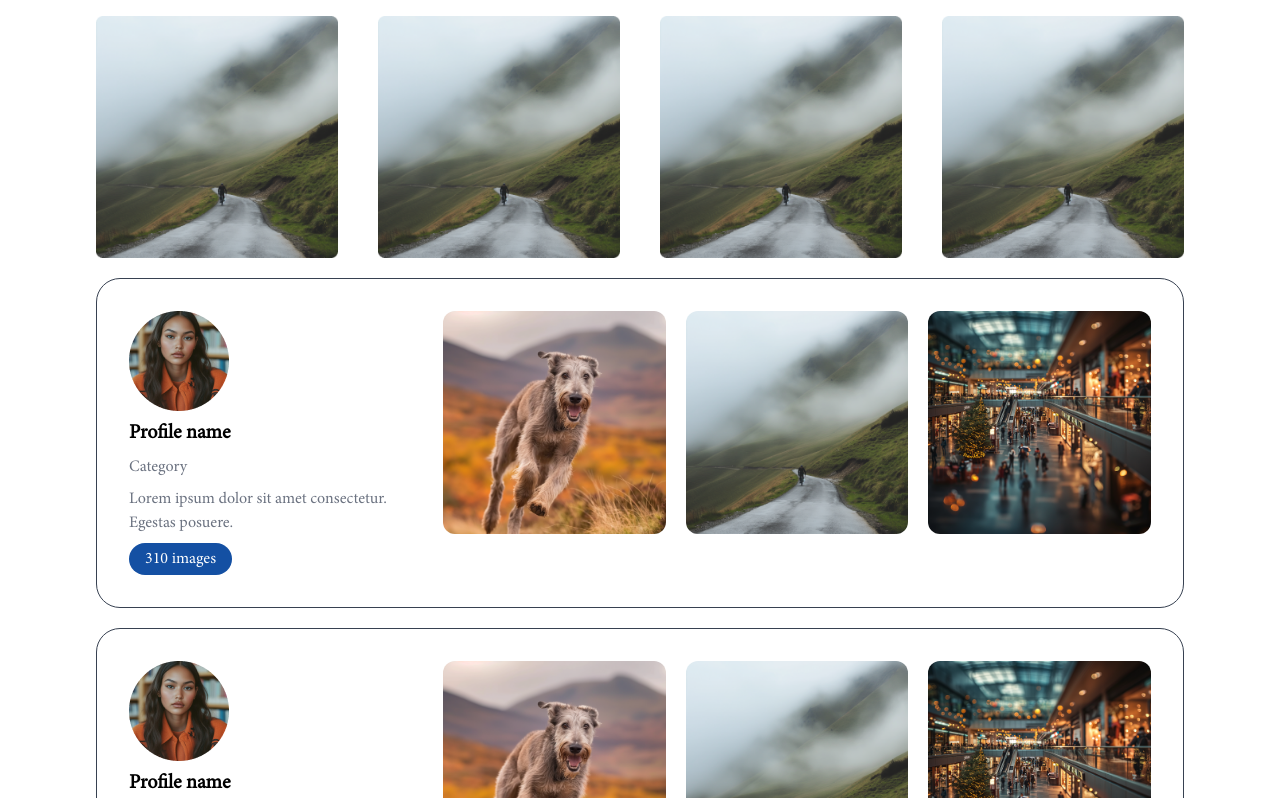
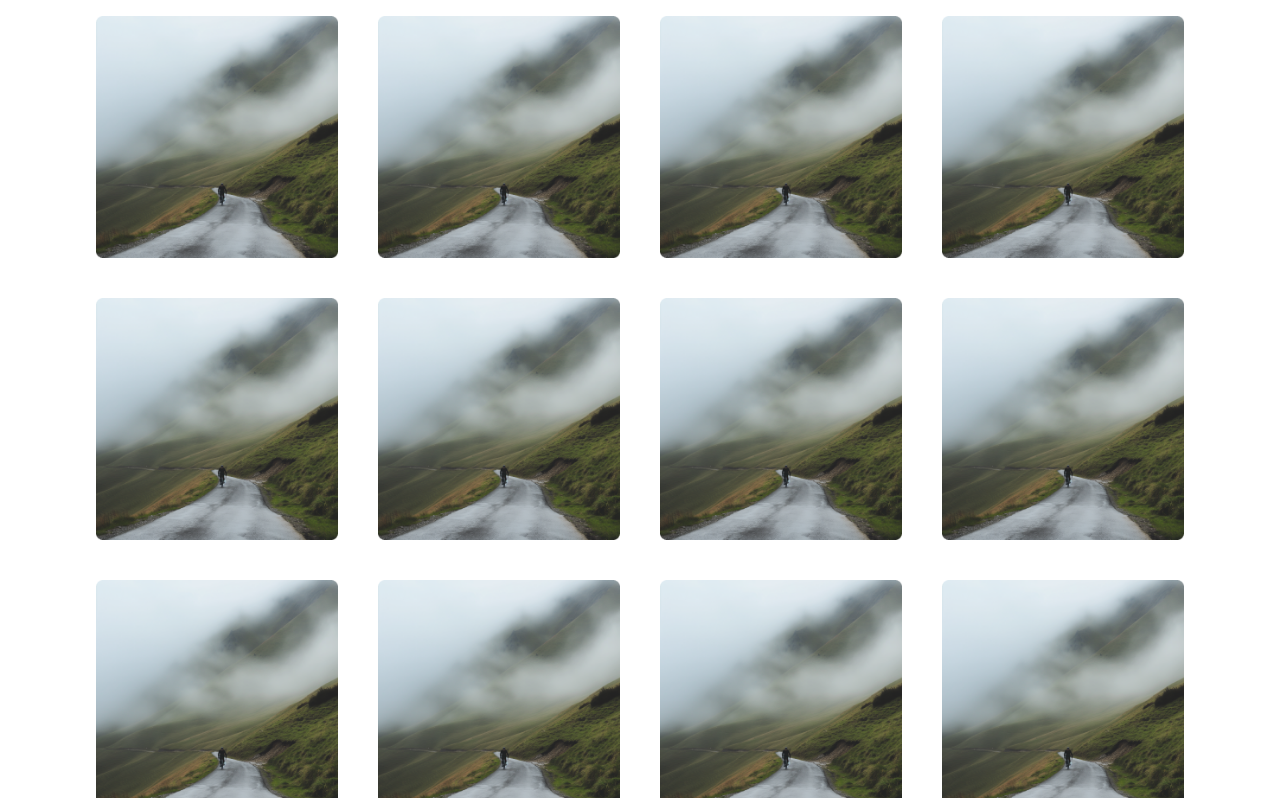
Before and after one commit to zahra-hsb/raamona-parallax, a Next.js app: page /explore in a window 1280 px wide. Shown: the part 2820-3618 px from the top of the page. Built offline with nearby package versions, Linux system fonts and the light colour scheme.

Commit message:
some problem fixed

```diff
--- a/src/components/exploreComponents/Explore/index.jsx
+++ b/src/components/exploreComponents/Explore/index.jsx
@@ -35,6 +35,26 @@ const Explore = () => {
         { avatar: avatar, username: 'username', pic: pic2 },
         { avatar: avatar, username: 'username', pic: pic2 },
         { avatar: avatar, username: 'username', pic: pic2 },
+        { avatar: avatar, username: 'username', pic: pic2 },
+        { avatar: avatar, username: 'username', pic: pic2 },
+        { avatar: avatar, username: 'username', pic: pic2 },
+        { avatar: avatar, username: 'username', pic: pic2 },
+        { avatar: avatar, username: 'username', pic: pic2 },
+        { avatar: avatar, username: 'username', pic: pic2 },
+        { avatar: avatar, username: 'username', pic: pic2 },
+        { avatar: avatar, username: 'username', pic: pic2 },
+        { avatar: avatar, username: 'username', pic: pic2 },
+        { avatar: avatar, username: 'username', pic: pic2 },
+        { avatar: avatar, username: 'username', pic: pic2 },
+        { avatar: avatar, username: 'username', pic: pic2 },
+        { avatar: avatar, username: 'username', pic: pic2 },
+        { avatar: avatar, username: 'username', pic: pic2 },
+        { avatar: avatar, username: 'username', pic: pic2 },
+        { avatar: avatar, username: 'username', pic: pic2 },
+        { avatar: avatar, username: 'username', pic: pic2 },
+        { avatar: avatar, username: 'username', pic: pic2 },
+        { avatar: avatar, username: 'username', pic: pic2 },
+        { avatar: avatar, username: 'username', pic: pic2 },
     ]
 
     return (
@@ -56,7 +76,7 @@ const Explore = () => {
                         }
                     </div>
                     <div className="grid grid-cols-4 gap-10">
-                        {picturesArray.length !== 0 ? picturesArray.map(item => (
+                        {picturesArray.length !== 0 ? picturesArray?.slice(0, 32).map(item => (
                             <>
                                 <PictureContainer item={item} />
                             </>
@@ -75,6 +95,16 @@ const Explore = () => {
                             <div className="p-10">There is no any data...</div>
                         }
                     </div>
+                    <div className="grid grid-cols-4 gap-10">
+                        {picturesArray.length !== 0 ? picturesArray?.slice(0, 32).map(item => (
+                            <>
+                                <PictureContainer item={item} />
+                            </>
+                        ))
+                            :
+                            <div>There is no any picture...</div>
+                        }
+                    </div>
                 </div>
             </section>
         </>
--- a/src/components/exploreComponents/PictureContainer/index.jsx
+++ b/src/components/exploreComponents/PictureContainer/index.jsx
@@ -12,7 +12,7 @@ const PictureContainer = ({ item }) => {
 
     function handleLike() {
         setLike(!isLike)
-        setCount(count + 1)
+        setCount(!isLike ? count + 1 : count - 1)
     }
     return (
         <>
```
